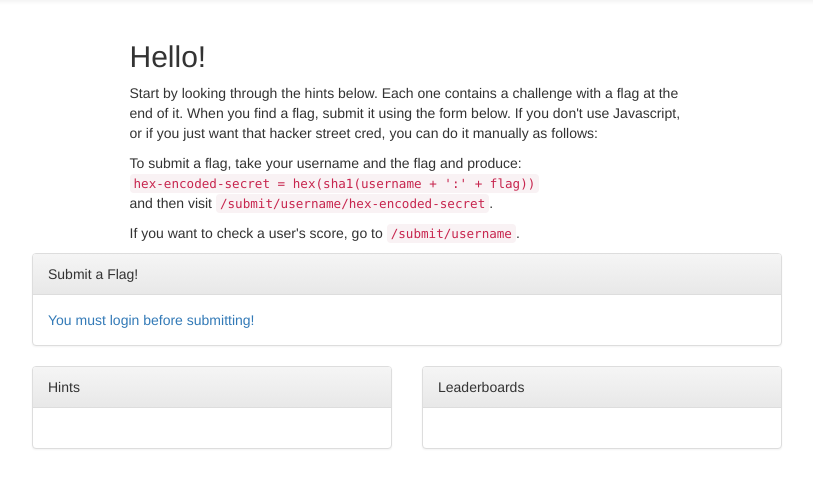
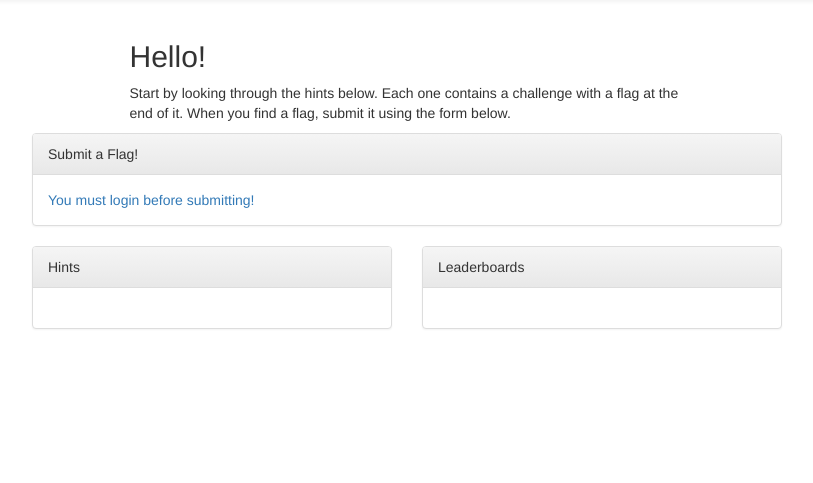
Before and after one commit to k4therin2/ctf, a Flask app: template server/templates/index.html in a window 1280 px wide. Shown: the part 52-535 px from the top of the page, without its empty margins (233-1046 px from the left). Run offline with Flask 2, Linux system fonts and the light colour scheme; the template is opened without the code that fills it, so the values that code supplies are empty; some libraries are stand-ins or nearby versions.

Commit message:
Remove manual submission instructions, because session cookie

```diff
--- a/server/templates/index.html
+++ b/server/templates/index.html
@@ -9,16 +9,7 @@
     <p>
         Start by looking through the hints below. Each one contains a challenge
         with a flag at the end of it. When you find a flag, submit it using the
-        form below. If you don't use Javascript, or if you just want that hacker
-        street cred, you can do it manually as follows:
-    </p>
-    <p>
-        To submit a flag, take your username and the flag and produce:<br>
-        <code>hex-encoded-secret = hex(sha1(username + ':' + flag))</code><br>
-        and then visit <code>/submit/username/hex-encoded-secret</code>.
-    </p>
-    <p>
-        If you want to check a user's score, go to <code>/submit/username</code>.
+        form below.
     </p>
 </div>
 </div>
```
